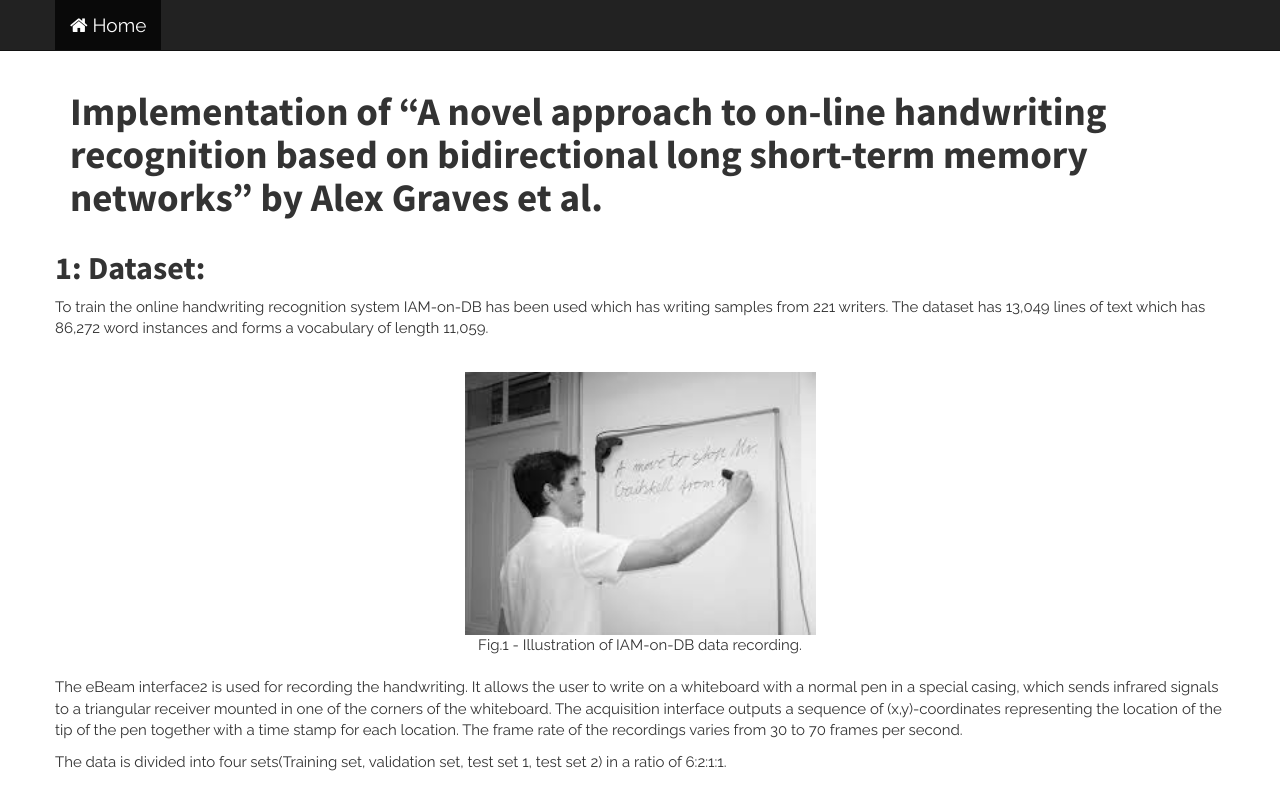
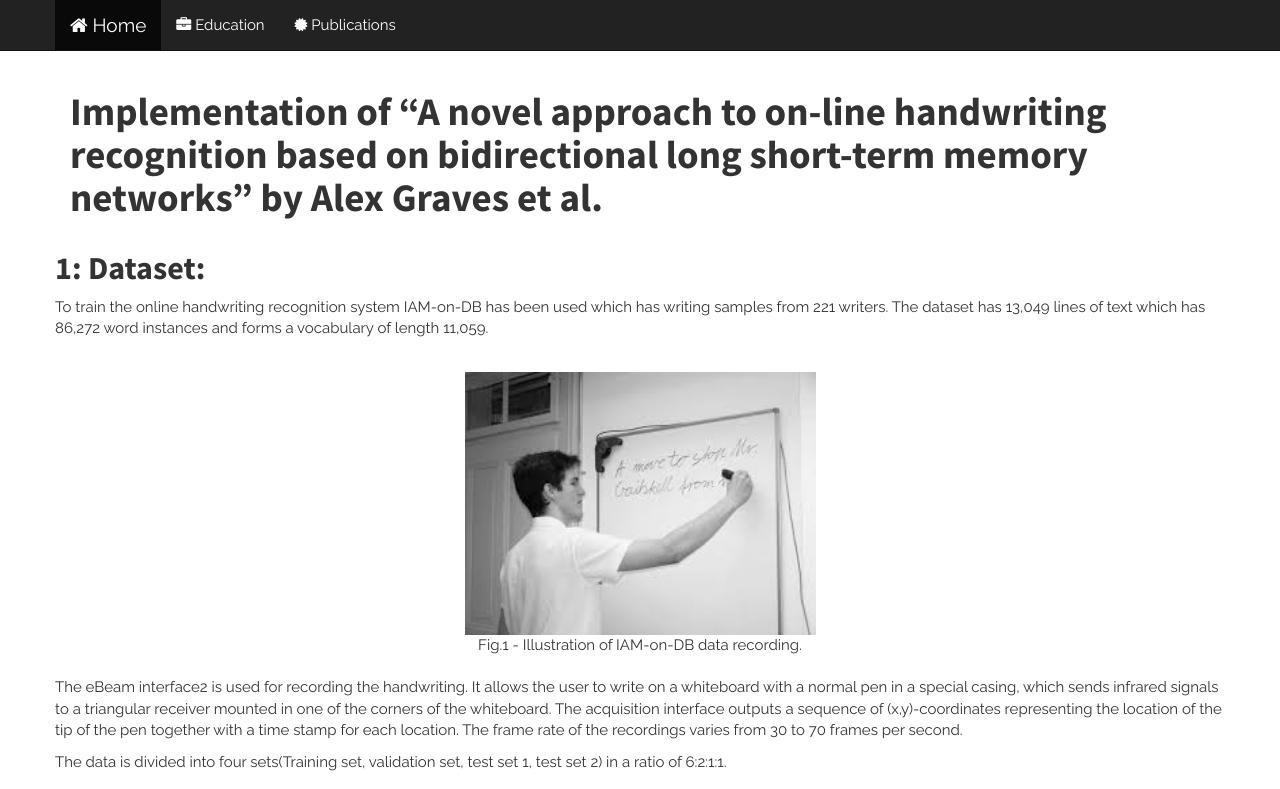
Before and after one commit to riteshkarval/riteshkarval.github.io, a plain HTML site: page Paper_Implementations/Grave_2007.html in a window 1280 px wide. Shown: the top 789 px of the page. Drawn offline with nearby package versions, Linux system fonts and the light colour scheme; files whose address does not match are found by name; a web font is replaced by a local one.

Commit message:
Second commit

```diff
--- a/Paper_Implementations/Grave_2007.html
+++ b/Paper_Implementations/Grave_2007.html
@@ -32,6 +32,8 @@
                         <div class="collapse navbar-collapse" id="bs-example-navbar-collapse-2">
                         <ul class="nav navbar-nav">
                             <li class="active"><a class="navbar-brand" href="https://riteshkarval.github.io/"><i class="fa fa-home" aria-hidden="true"></i>&nbsp;Home</a></li>
+                            <li class=""><a id="educationAnchor" href="https://riteshkarval.github.io/#educationDiv"><i class="fa fa-briefcase" aria-hidden="true"></i>&nbsp;Education</a></li>
+                            <li><a id="publicationsAnchor" href="https://riteshkarval.github.io/#publicationsDiv"><i class="fa fa-certificate" aria-hidden="true"></i> Publications</a></li>
                         </ul>
 
                         </div>
```
